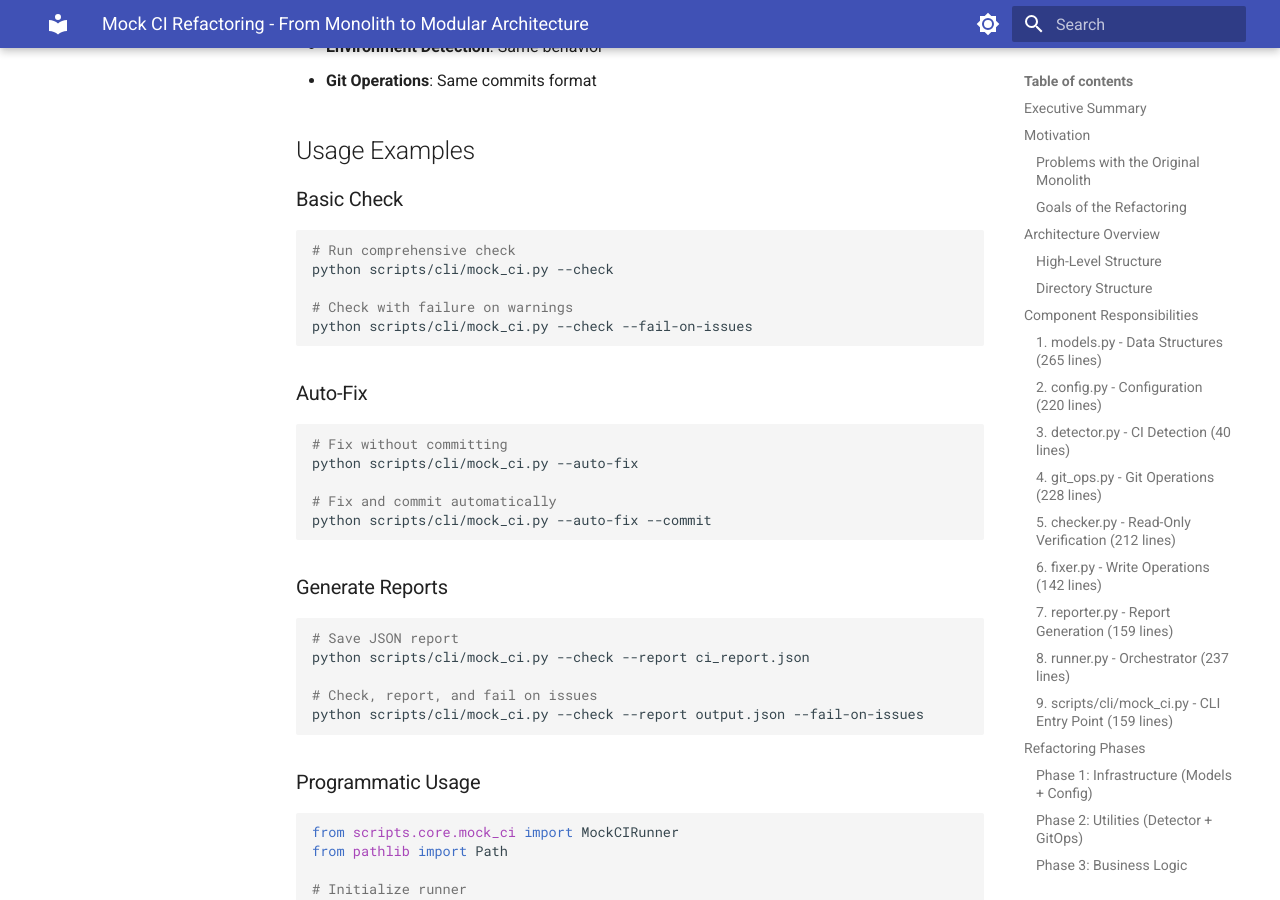
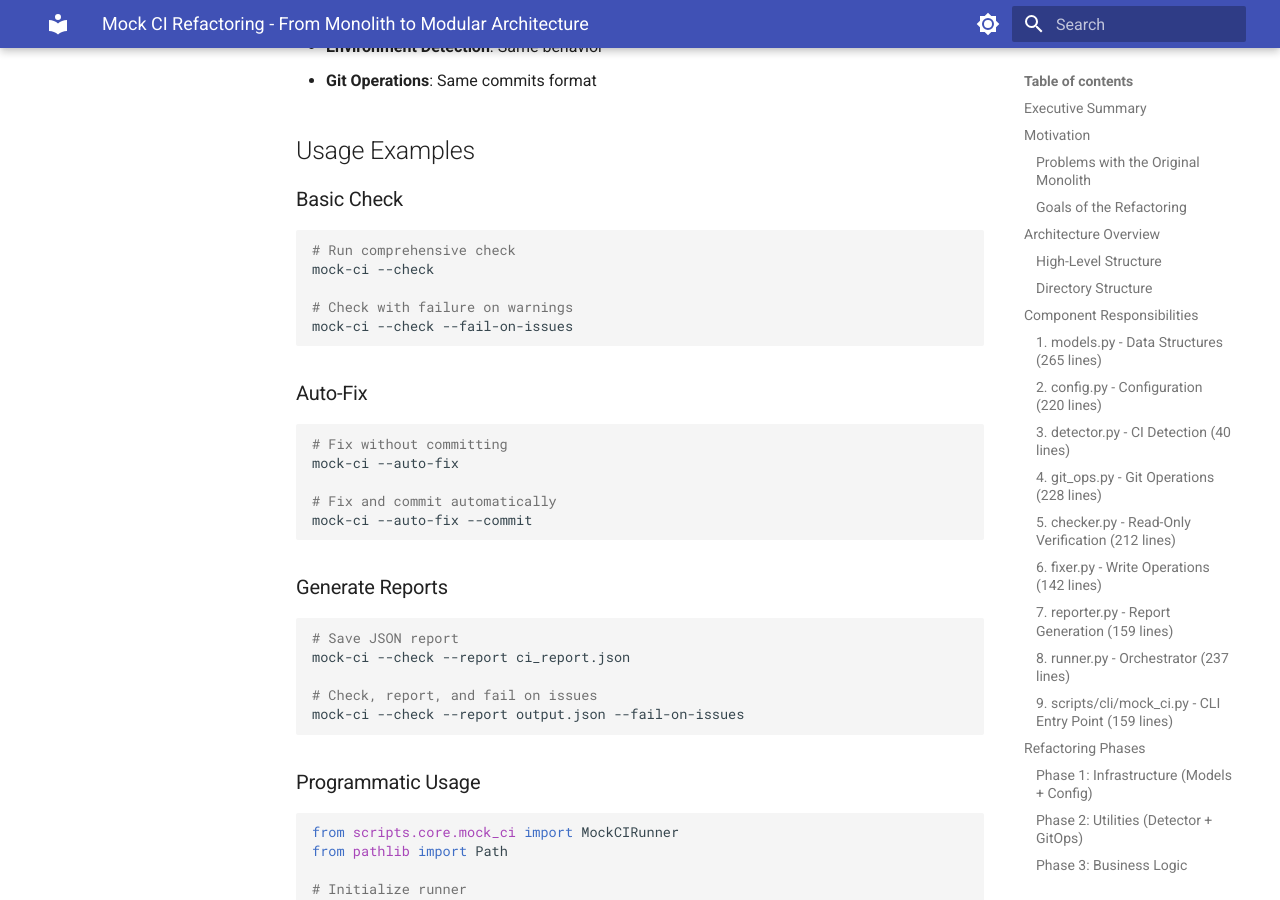
Before and after one commit to Ismael-1712/python-template-profissional, an MkDocs documentation site: the page built from docs/architecture/MOCK_CI_REFACTORING.md, in a window 1280 px wide and 900 px high, scrolled down 9494 px. Built offline with MkDocs 1.6.1 and Material for MkDocs 9.7.7, drawn with Linux system fonts in a browser that asks for light colours; some of the changed text lies outside the part shown.

Commit message:
docs(guides): update guides to use modern Console Scripts
- Replace legacy 'python scripts/...' paths with global commands (dev-doctor, git-sync, mock-ci)
- Update Frontmatter 'last_updated' field
- Ensure documentation aligns with P26 CLI refactoring
- Reduce cognitive load for developers

````diff
--- a/docs/architecture/MOCK_CI_REFACTORING.md
+++ b/docs/architecture/MOCK_CI_REFACTORING.md
@@ -315,11 +315,11 @@ def __init__(self, workspace_root: Path, config_file: Path):
 **CLI Interface** (preserved 100%):
 
 ```bash
-python scripts/cli/mock_ci.py --check              # Verification mode
-python scripts/cli/mock_ci.py --auto-fix           # Apply fixes
-python scripts/cli/mock_ci.py --auto-fix --commit  # Fix + commit
-python scripts/cli/mock_ci.py --check --fail-on-issues  # Exit 1 on warnings
-python scripts/cli/mock_ci.py --report output.json # Save JSON report
+mock-ci --check              # Verification mode
+mock-ci --auto-fix           # Apply fixes
+mock-ci --auto-fix --commit  # Fix + commit
+mock-ci --check --fail-on-issues  # Exit 1 on warnings
+mock-ci --report output.json # Save JSON report
 ```
 
 **Dependencies**: `MockCIRunner` (single import)
@@ -411,30 +411,30 @@ The refactoring followed a 4-phase approach:
 
 ```bash
 # Run comprehensive check
-python scripts/cli/mock_ci.py --check
+mock-ci --check
 
 # Check with failure on warnings
-python scripts/cli/mock_ci.py --check --fail-on-issues
+mock-ci --check --fail-on-issues
 ```
 
 ### Auto-Fix
 
 ```bash
 # Fix without committing
-python scripts/cli/mock_ci.py --auto-fix
+mock-ci --auto-fix
 
 # Fix and commit automatically
-python scripts/cli/mock_ci.py --auto-fix --commit
+mock-ci --auto-fix --commit
 ```
 
 ### Generate Reports
 
 ```bash
 # Save JSON report
-python scripts/cli/mock_ci.py --check --report ci_report.json
+mock-ci --check --report ci_report.json
 
 # Check, report, and fail on issues
-python scripts/cli/mock_ci.py --check --report output.json --fail-on-issues
+mock-ci --check --report output.json --fail-on-issues
 ```
 
 ### Programmatic Usage
````
Also changed, not shown: docs/architecture/AUDIT_DASHBOARD_INTEGRATION.md (+9 -8 lines), docs/architecture/CODE_AUDIT.md (+9 -8 lines), docs/guides/MOCK_SYSTEM.md (+10 -9 lines), docs/guides/SMART_GIT_SYNC_GUIDE.md (+10 -9 lines), docs/guides/testing.md (+4 -3 lines).
